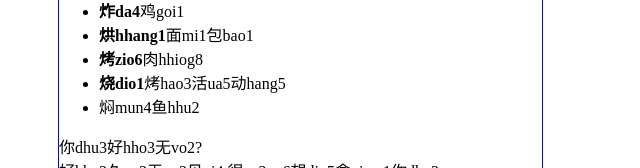
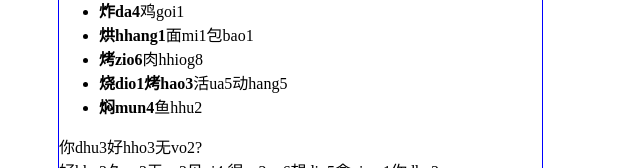
Before and after one commit to yujie392-byte/Hainanese, a plain HTML site: page hainanese8.html in a window 1280 px wide. Shown: the part 632-800 px from the top of the page, 337-977 px from the left. Drawn offline with Linux system fonts and the light colour scheme.

Commit message:
Update hainanese8.html

```diff
--- a/hainanese8.html
+++ b/hainanese8.html
@@ -52,7 +52,7 @@ h1 {
      <li><span>炸da4</span>鸡goi1</li>
      <li><span>烘hhang1</span>面mi1包bao1</li>
      <li><span>烤zio6</span>肉hhiog8</li>
-     <li><span>烧dio1</span>烤hao3</span>活ua5动hang5</li>
+     <li><span>烧dio1烤hao3</span>活ua5动hang5</li>
      <li><span>焖mun4</span>鱼hhu2</li>
      </ul>
      <p>你dhu3好hho3无vo2?<br/>好hho3久gu3无vo2见gi4,很na2gu6想dio5念niam1你dhu3<br/>你dhu3最dui4近gin5好hho3无vo2?<br/></p>
@@ -69,6 +69,7 @@ h1 {
        document.getElementsByTagName("span")[5].style.fontWeight="bold";
        document.getElementsByTagName("span")[6].style.fontWeight="bold";
        document.getElementsByTagName("span")[7].style.fontWeight="bold";
+       document.getElementsByTagName("span")[8].style.fontWeight="bold";
      </script>
     </div>
     <div id="side"></div>
```
